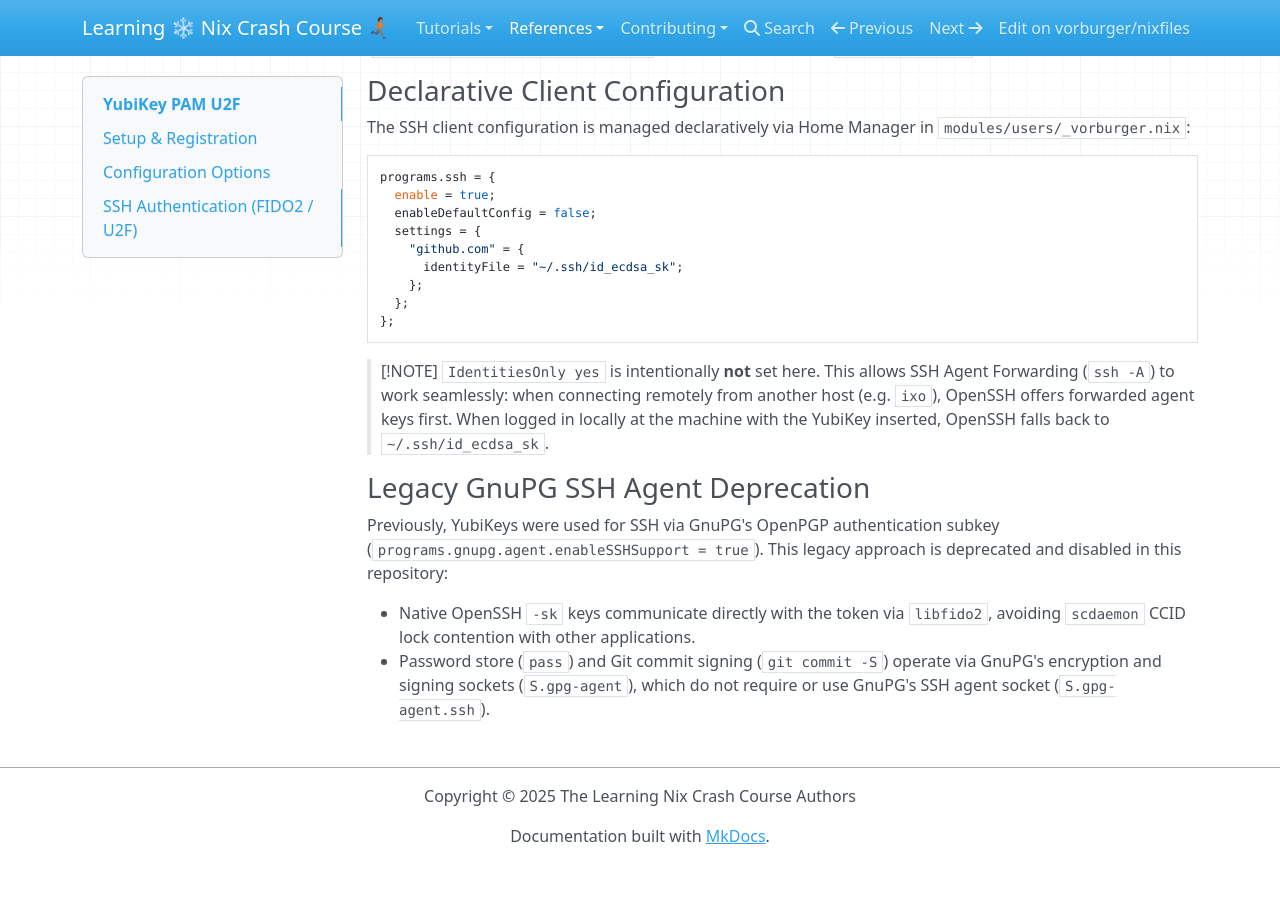
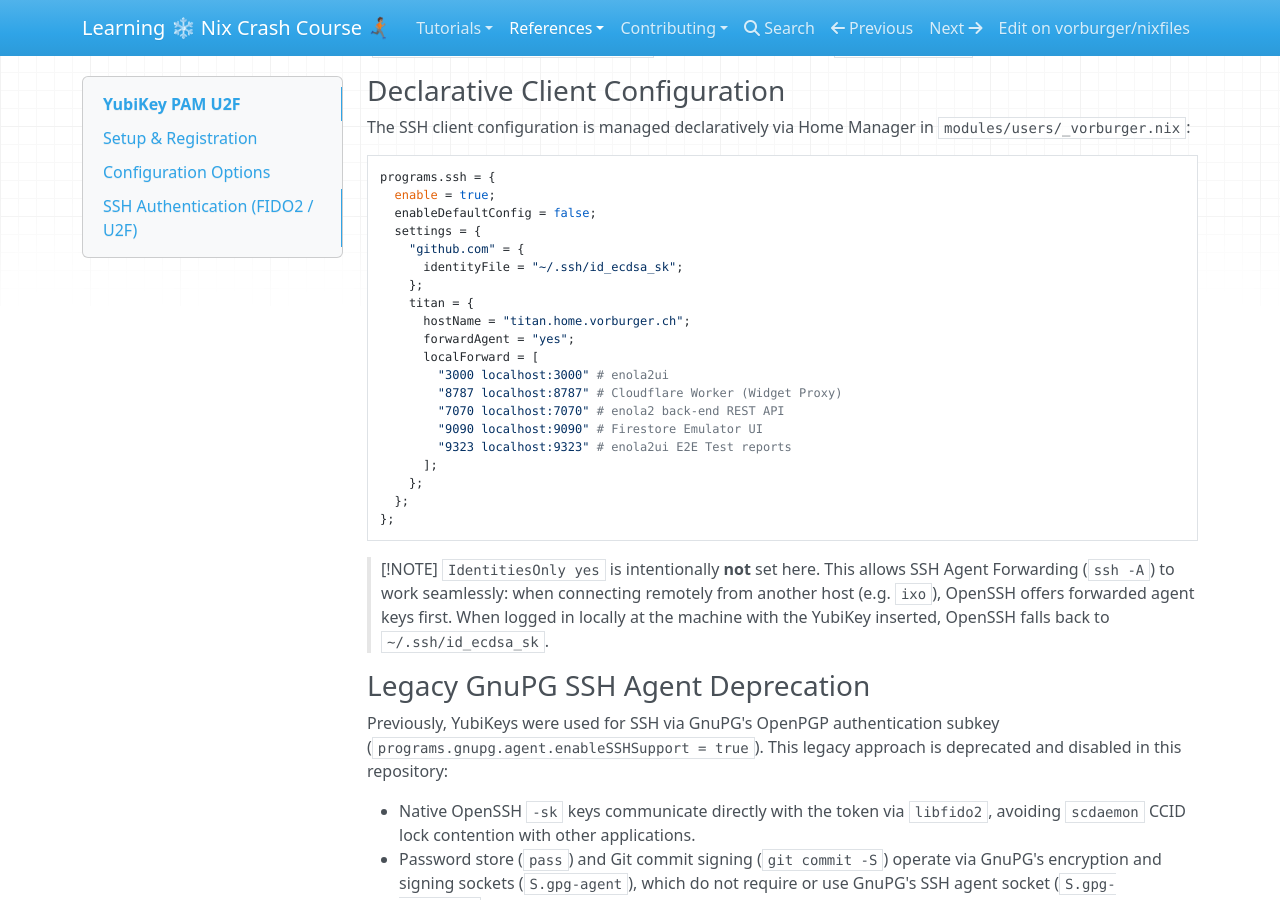
Before and after one commit to vorburger/nixfiles, an MkDocs documentation site: the page built from docs/docs/reference/yubikey.md, in a window 1280 px wide and 900 px high, scrolled down 1397 px. Built offline with MkDocs 1.6.1, drawn with Linux system fonts in a browser that asks for light colours; nearby versions of some CDN libraries; before the commit the page ends 2261 px from its top, so only the background shows below that.

Commit message:
feat(ssh): enable TCP forwarding and add titan host config with port and agent forwarding

````diff
--- a/docs/docs/reference/yubikey.md
+++ b/docs/docs/reference/yubikey.md
@@ -70,6 +70,17 @@ programs.ssh = {
     "github.com" = {
       identityFile = "~/.ssh/id_ecdsa_sk";
     };
+    titan = {
+      hostName = "titan.home.vorburger.ch";
+      forwardAgent = "yes";
+      localForward = [
+        "3000 localhost:3000" # enola2ui
+        "8787 localhost:8787" # Cloudflare Worker (Widget Proxy)
+        "7070 localhost:7070" # enola2 back-end REST API
+        "9090 localhost:9090" # Firestore Emulator UI
+        "9323 localhost:9323" # enola2ui E2E Test reports
+      ];
+    };
   };
 };
 ```
````
Also changed, not shown: 2 other files.
